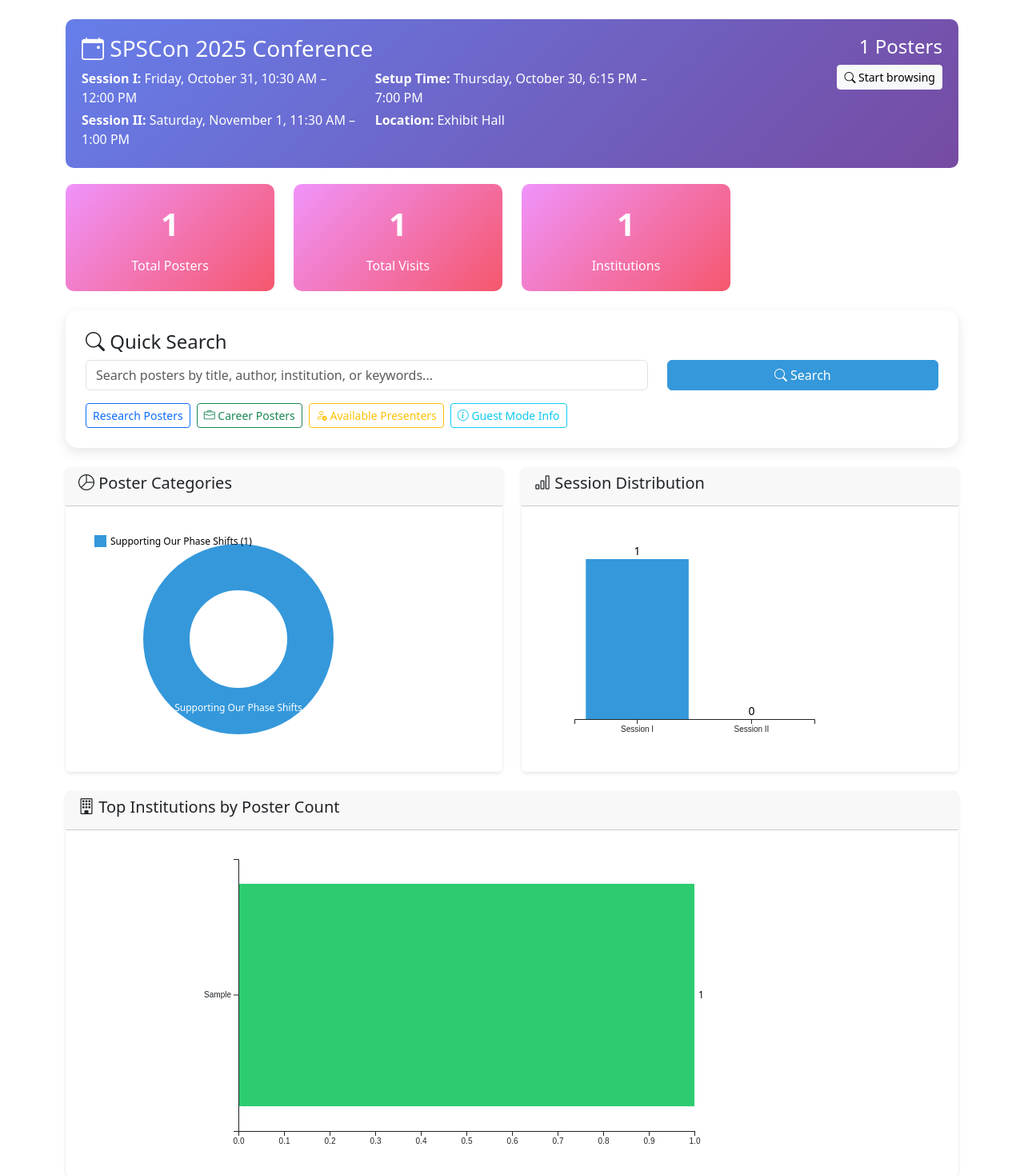
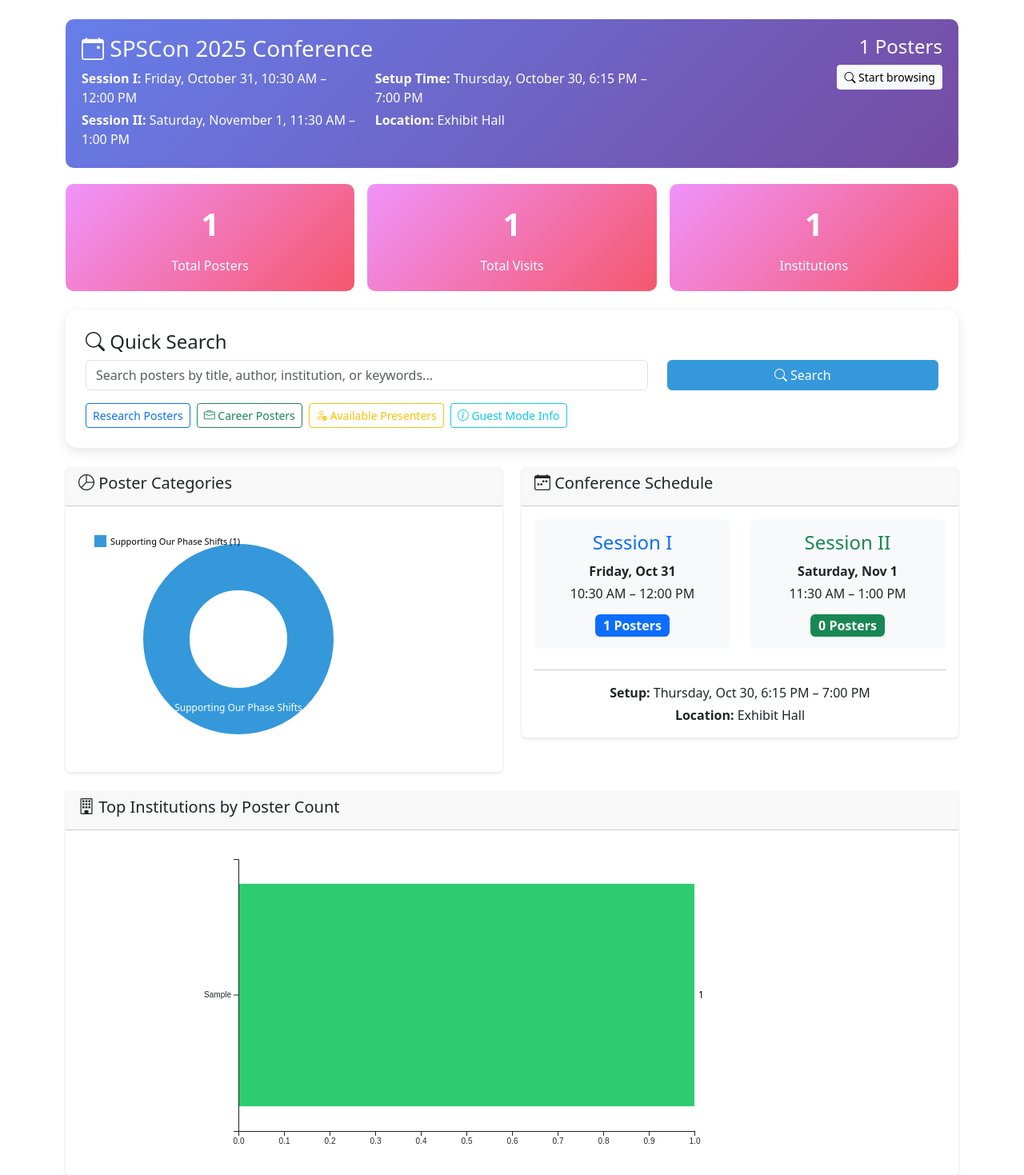
Before and after one commit to udiram/SPSCon-2025, a Flask app: page / in a window 1280 px wide. Shown: the part 80-1549 px from the top of the page at 80% size. Run offline with Flask 3, Linux system fonts and the light colour scheme; tables that the repository leaves empty hold one stand-in row (values such as "Sample post").

Commit message:
Revamp schedule display and improve visit marking
Replaces the session distribution bar chart on the index page with a styled conference schedule and updates related CSS. Refactors the poster detail visit marking logic to allow toggling visited status, enabling users to unmark posters as visited.

```diff
--- a/templates/base.html
+++ b/templates/base.html
@@ -206,6 +206,22 @@
             .conference-info {
                 padding: 15px;
             }
+        }
+
+        /* Schedule styling */
+        .schedule-item {
+            padding: 15px;
+            border-radius: 8px;
+            background: #f8f9fa;
+            margin-bottom: 10px;
+        }
+
+        .schedule-item h4 {
+            margin-bottom: 10px;
+        }
+
+        .schedule-item .badge {
+            margin-top: 10px;
         }
     </style>
 
--- a/templates/index.html
+++ b/templates/index.html
@@ -36,28 +36,20 @@
 </div>
 
 <!-- Statistics Cards -->
-<div class="row mb-4 g-4">
-    <div class="col-md-3">
+<div class="row mb-4 g-3">
+    <div class="col-md-4">
         <div class="stat-card">
             <div class="stat-number">{{ total_posters }}</div>
             <div>Total Posters</div>
         </div>
     </div>
-    {% if current_user.is_authenticated %}
-    <div class="col-md-3">
-        <div class="stat-card">
-            <div class="stat-number">{{ total_users }}</div>
-            <div>Registered Users</div>
-        </div>
-    </div>
-    {% endif %}
-    <div class="col-md-3">
+    <div class="col-md-4">
         <div class="stat-card">
             <div class="stat-number">{{ total_visits }}</div>
             <div>Total Visits</div>
         </div>
     </div>
-    <div class="col-md-3">
+    <div class="col-md-4">
         <a href="{{ url_for('institutions_list') }}" class="text-decoration-none d-block">
             <div class="stat-card clickable">
                 <div class="stat-number">{{ institutions|length }}</div>
@@ -127,10 +119,32 @@
     <div class="col-md-6 mb-4">
         <div class="card">
             <div class="card-header">
-                <h5><i class="bi bi-bar-chart"></i> Session Distribution</h5>
+                <h5><i class="bi bi-calendar-week"></i> Conference Schedule</h5>
             </div>
             <div class="card-body">
-                <div id="session-chart"></div>
+                <div class="row text-center">
+                    <div class="col-6">
+                        <div class="schedule-item">
+                            <h4 class="text-primary">Session I</h4>
+                            <p class="mb-1"><strong>Friday, Oct 31</strong></p>
+                            <p class="mb-1">10:30 AM – 12:00 PM</p>
+                            <div class="badge bg-primary fs-6">{{ categories.get('Supporting Our Phase Shifts', 0) + categories.get('Careers and Corporate Internships', 0) }} Posters</div>
+                        </div>
+                    </div>
+                    <div class="col-6">
+                        <div class="schedule-item">
+                            <h4 class="text-success">Session II</h4>
+                            <p class="mb-1"><strong>Saturday, Nov 1</strong></p>
+                            <p class="mb-1">11:30 AM – 1:00 PM</p>
+                            <div class="badge bg-success fs-6">{{ categories.get('Sigma Pi Sigma Chapter Activities', 0) + categories.get('Research', 0) }} Posters</div>
+                        </div>
+                    </div>
+                </div>
+                <hr>
+                <div class="text-center">
+                    <p class="mb-1"><strong>Setup:</strong> Thursday, Oct 30, 6:15 PM – 7:00 PM</p>
+                    <p class="mb-0"><strong>Location:</strong> Exhibit Hall</p>
+                </div>
             </div>
         </div>
     </div>
@@ -237,7 +251,7 @@ const legendItems = legend.selectAll(".legend-item")
     .data(Object.entries(categoryData))
     .enter().append("g")
     .attr("class", "legend-item")
-    .attr("transform", (d, i) => `translate(0, ${i * 20})`);
+    .attr("transform", (d, i) => `translate(0, ${i * 25})`);
 
 legendItems.append("rect")
     .attr("width", 15)
@@ -247,52 +261,8 @@ legendItems.append("rect")
 legendItems.append("text")
     .attr("x", 20)
     .attr("y", 12)
-    .attr("font-size", "12px")
+    .attr("font-size", "11px")
     .text(d => `${d[0]} (${d[1]})`);
-
-// Session Distribution Bar Chart
-const sessionData = [
-    {session: "Session I", count: {{ categories.get('Supporting Our Phase Shifts', 0) + categories.get('Careers and Corporate Internships', 0) }}},
-    {session: "Session II", count: {{ categories.get('Sigma Pi Sigma Chapter Activities', 0) + categories.get('Research', 0) }}}
-];
-
-const sessionSvg = d3.select("#session-chart")
-    .append("svg")
-    .attr("width", 400)
-    .attr("height", 300);
-
-const sessionX = d3.scaleBand()
-    .domain(sessionData.map(d => d.session))
-    .range([50, 350])
-    .padding(0.1);
-
-const sessionY = d3.scaleLinear()
-    .domain([0, d3.max(sessionData, d => d.count)])
-    .range([250, 50]);
-
-sessionSvg.selectAll(".bar")
-    .data(sessionData)
-    .enter().append("rect")
-    .attr("class", "bar")
-    .attr("x", d => sessionX(d.session))
-    .attr("y", d => sessionY(d.count))
-    .attr("width", sessionX.bandwidth())
-    .attr("height", d => 250 - sessionY(d.count))
-    .attr("fill", "#3498db");
-
-sessionSvg.selectAll(".bar-label")
-    .data(sessionData)
-    .enter().append("text")
-    .attr("class", "bar-label")
-    .attr("x", d => sessionX(d.session) + sessionX.bandwidth() / 2)
-    .attr("y", d => sessionY(d.count) - 5)
-    .attr("text-anchor", "middle")
-    .attr("font-size", "14px")
-    .text(d => d.count);
-
-sessionSvg.append("g")
-    .attr("transform", "translate(0, 250)")
-    .call(d3.axisBottom(sessionX));
 
 // Institution Chart
 const institutionData = {{ institutions | tojson }};
```
Also changed, not shown: templates/poster_detail.html (+8 -3 lines).
